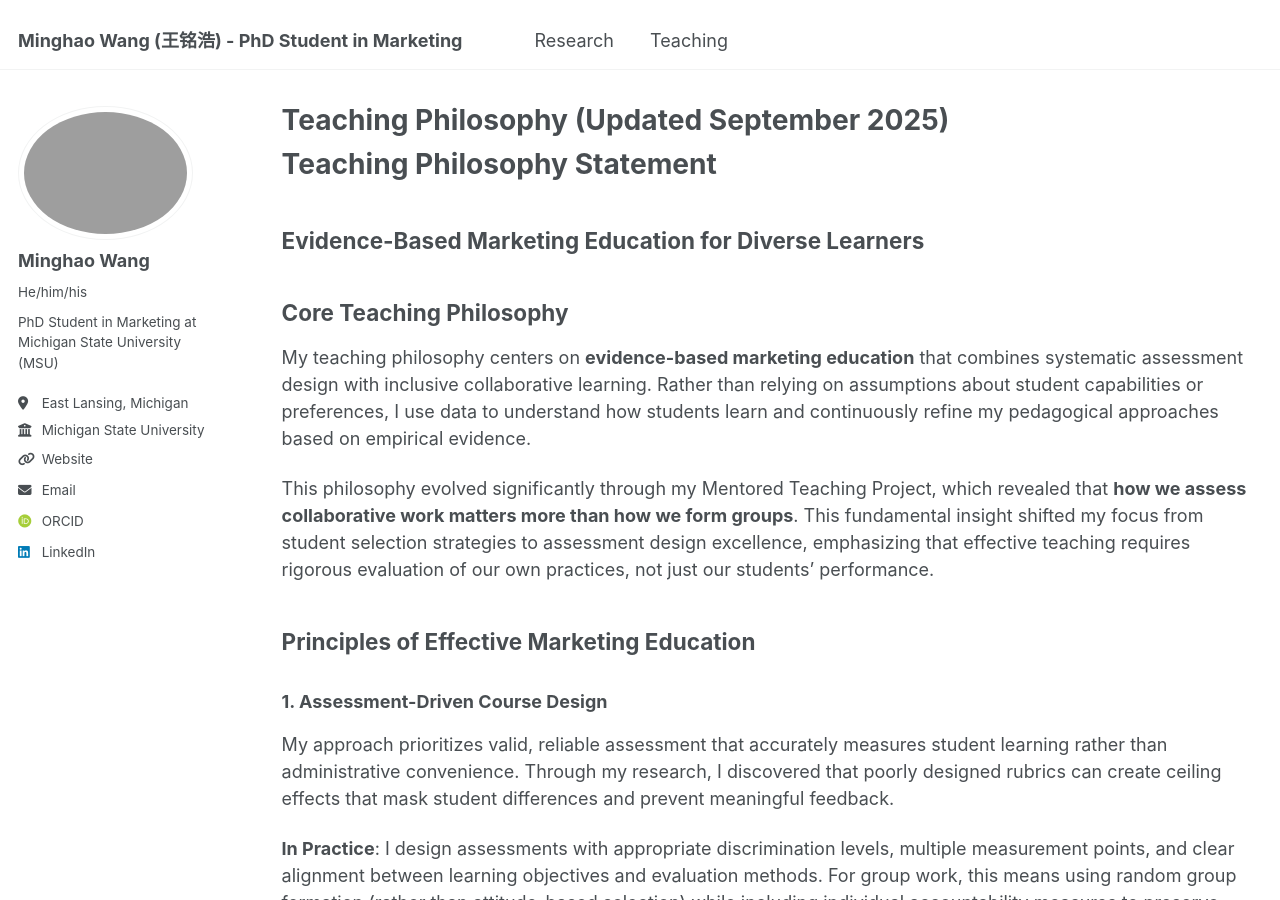
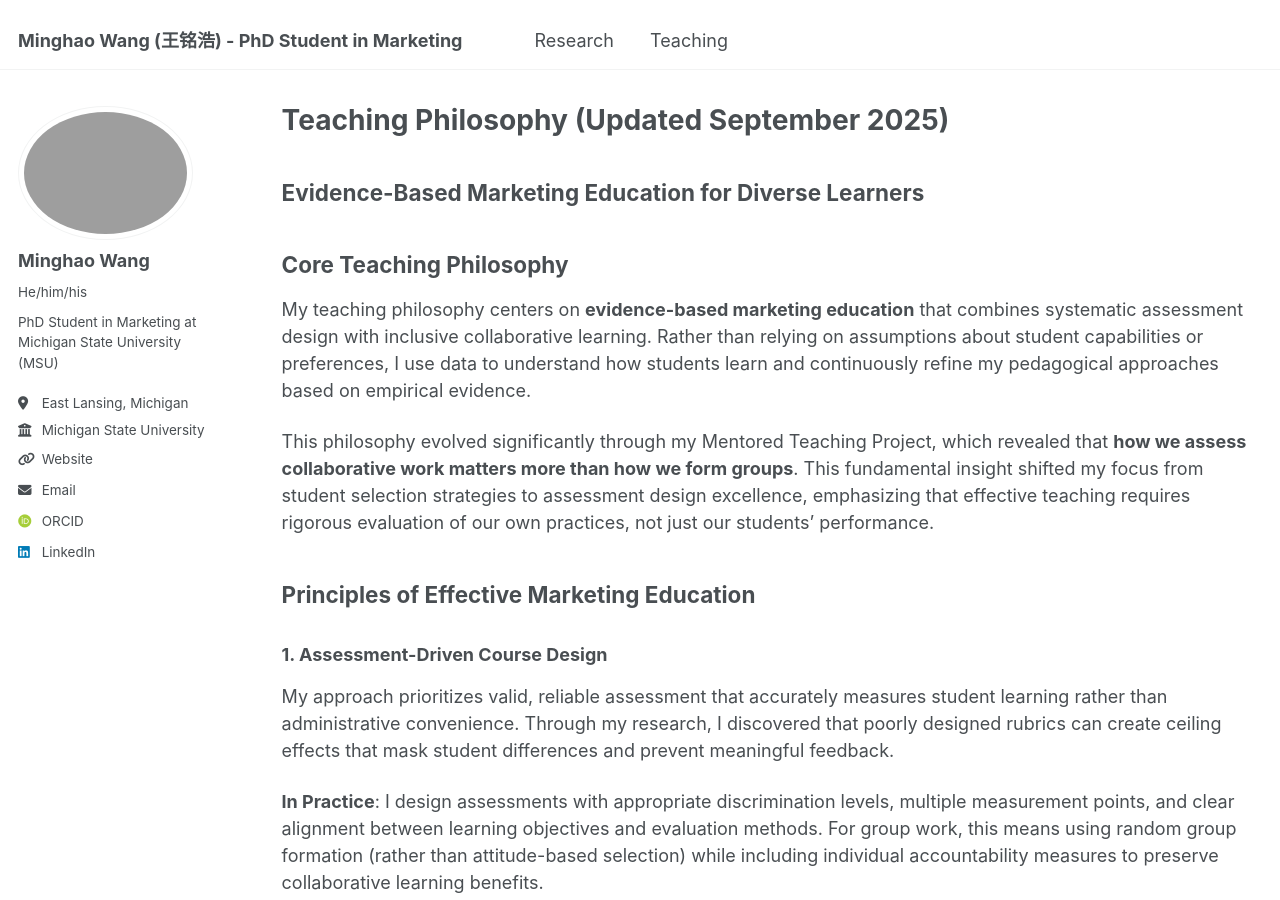
Before and after one commit to minghaowang-research/minghaowang-research.github.io, a Jekyll site: the page built from _teaching/teaching-philosophy.md, in a window 1280 px wide and 900 px high. Built offline with Jekyll 4.4.1, drawn with Linux system fonts in a browser that asks for light colours; some web fonts are replaced.

Commit message:
Updated the teching~

```diff
--- a/_teaching/teaching-philosophy.md
+++ b/_teaching/teaching-philosophy.md
@@ -8,9 +8,6 @@ author_profile: true
 ---
 
 <!-- excerpt-end -->
-
-# Teaching Philosophy Statement
-
 ## Evidence-Based Marketing Education for Diverse Learners
 
 ## Core Teaching Philosophy
```
